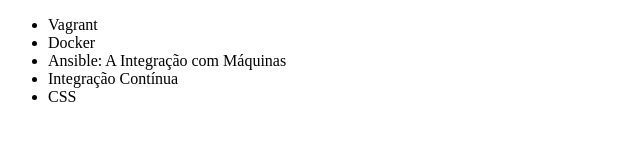
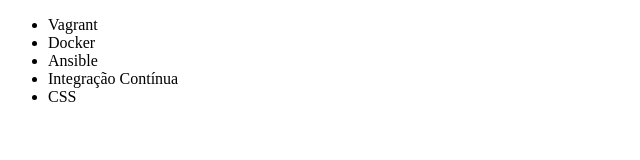
Before and after one commit to Nahumm01/Alura-Git, a plain HTML site: page index.html in a window 1280 px wide. Shown: the whole page, without its empty margins (0-640 px from the left). Drawn offline with Linux system fonts and the light colour scheme.

Commit message:
Revert "Mudando o curso de Ansible"
This reverts commit 66d191102b1f7aa3ff70341f53032e3f569f4637.

```diff
--- a/index.html
+++ b/index.html
@@ -8,7 +8,7 @@
     <ul>
         <li>Vagrant</li>
         <li>Docker</li>
-        <li>Ansible: A Integração com Máquinas</li>
+        <li>Ansible</li>
         <li>Integração Contínua</li>
         <li>CSS</li>
     </ul>
```
